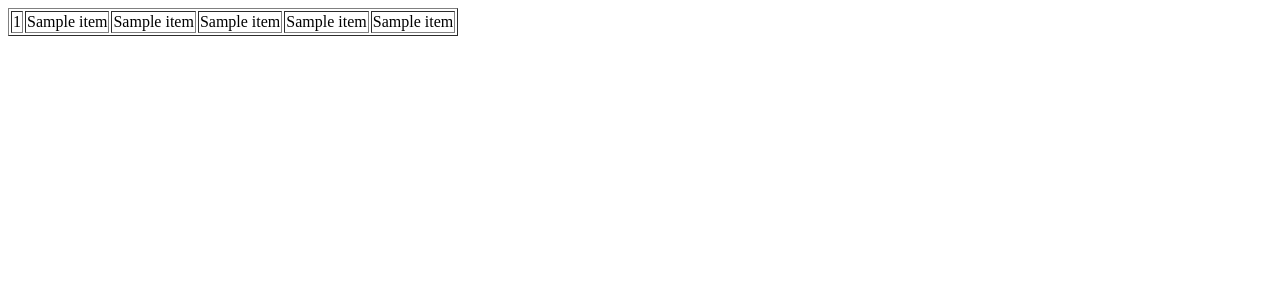
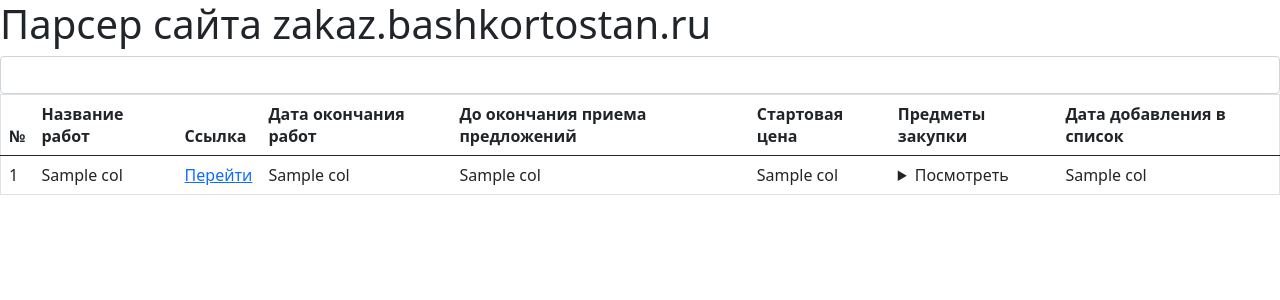
Before and after one commit to shadevil/atmo_parser, a Flask app: template templates/mainpage.html in a window 1280 px wide. Shown: the top 300 px of the page. Run offline with Flask 2, Linux system fonts and the light colour scheme; the template is opened without the code that fills it: most values are stand-ins (such as "Sample title", 1, 10 or a date in 2020).

Commit message:
works(it remains to customize the search bar)

```diff
--- /dev/null
+++ b/app.py
@@ -0,0 +1,13 @@
+from flask import Flask, render_template
+import sqlite3, db1, os, run, time
+app = Flask(__name__)
+#app.root_path = os.path.dirname(os.path.abspath(__file__))
+@app.route('/')
+def read_sqlite_table():
+    while True:
+        run.runner();
+        items=db1.operators('read_tables')
+        return render_template('mainpage.html',items=items)
+        db1.operators('drop tables')
+        time.sleep(900)
+#$env:FLASK_APP = "run.py"
--- a/templates/mainpage.html
+++ b/templates/mainpage.html
@@ -1,17 +1,70 @@
 <html>
-<head></head>
+<head>
+<link href="https://cdn.jsdelivr.net/npm/bootstrap@5.0.1/dist/css/bootstrap.min.css" rel="stylesheet" integrity="sha384-+0n0xVW2eSR5OomGNYDnhzAbDsOXxcvSN1TPprVMTNDbiYZCxYbOOl7+AMvyTG2x" crossorigin="anonymous">
+</head>
 <body>
-<table class="table" border="1">
-    {% for item in items%}
+<h1 id="nameD">Парсер сайта zakaz.bashkortostan.ru</h1>
+<input id="search" type="text" class="form-control" oninput = "searching()">
+<table id="maintable" class="table" border="1">
+    <thead>
     <tr>
-        <td>{{item[0]}}</td>
-        <td>{{item[1]}}</td>
-        <td>{{item[2]}}</td>
-        <td>{{item[3]}}</td>
-        <td>{{item[4]}}</td>
-        <td>{{item[5]}}</td>
+    <th scope="col">№</th>
+    <th scope="col">Название работ</th>
+    <th scope="col">Ссылка</th>
+    <th scope="col">Дата окончания работ</th>
+    <th scope="col">До окончания приема предложений</th>
+    <th scope="col">Стартовая цена</th>
+    <th scope="col">Предметы закупки</th>
+    <th scope="col">Дата добавления в список</th>
     </tr>
+    </thead>
+    {% for col in items%}
+    <tr>
+        <td scope="row">{{col[0]}}</td>
+        <td scope="row">{{col[1]}}</td>
+        <td scope="row"><a href={{col[2]}} class="link-primary">Перейти</a></td>
+        <td scope="row">{{col[3]}}</td>
+        <td scope="row">{{col[4]}}</td>
+        <td scope="row">{{col[5]}}</td>
+        <td scope="row"><details><summary>Посмотреть</summary>{{col[6]}}</details></td>
+        <td scope="row">{{col[7]}}</td>
+
+    </tr>
+
 {% endfor %}
 </table>
+<script>
+function searching() {
+  // Declare variables
+  var input, filter, table, tr, td, i, txtValue;
+  input = document.getElementById("search");
+  filter = input.value.toUpperCase();
+  table = document.getElementById("maintable");
+  tr = table.getElementsByTagName("tr");
+
+  // Loop through all table rows, and hide those who don't match the search query
+  for (i = 0; i < tr.length; i++) {
+    td = tr[i].getElementsByTagName("td")[6];
+    if (td) {
+      txtValue = td.textContent || td.innerText;
+      if (txtValue.toUpperCase().indexOf(filter) > -1) {
+        tr[i].style.display = "";
+        var elements = document.getElementsByTagName("details");
+        for (x = 0; x < elements.length; i++)
+        {
+            elements.open = true;
+        }
+      } else {
+        tr[i].style.display = "none";
+      }
+    }
+  }
+}
+</script>
+
+<script
+  src="https://code.jquery.com/jquery-3.6.0.js"
+  integrity="sha256-H+K7U5CnXl1h5ywQfKtSj8PCmoN9aaq30gDh27Xc0jk="
+  crossorigin="anonymous"></script>
 </body>
 </html>
--- a/topage.py
+++ /dev/null
@@ -1,10 +0,0 @@
-from flask import Flask, render_template
-import sqlite3, db1, os
-app = Flask(__name__)
-app.root_path = os.path.dirname(os.path.abspath(__file__))
-
-@app.route('/')
-def read_sqlite_table():
-    items=db1.operators('read_sqlite_table')
-    return render_template('mainpage.html',items=items)
-#$env:FLASK_APP = "run.py"
```
Also changed, not shown: db1.py (+25 -18 lines), info.py (+7 -1 lines), run.py (+26 -38 lines), templates/script.js (added, +36 -0 lines), main.db, main2.py (renamed from main.py), 1 other file.
